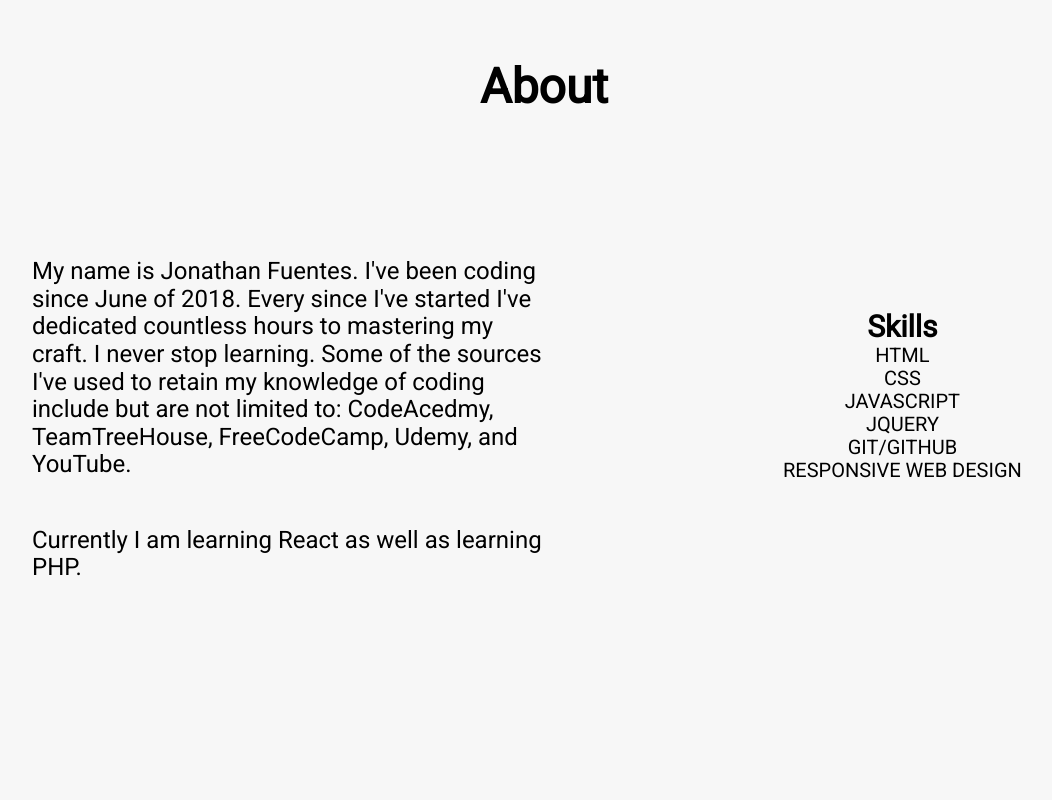
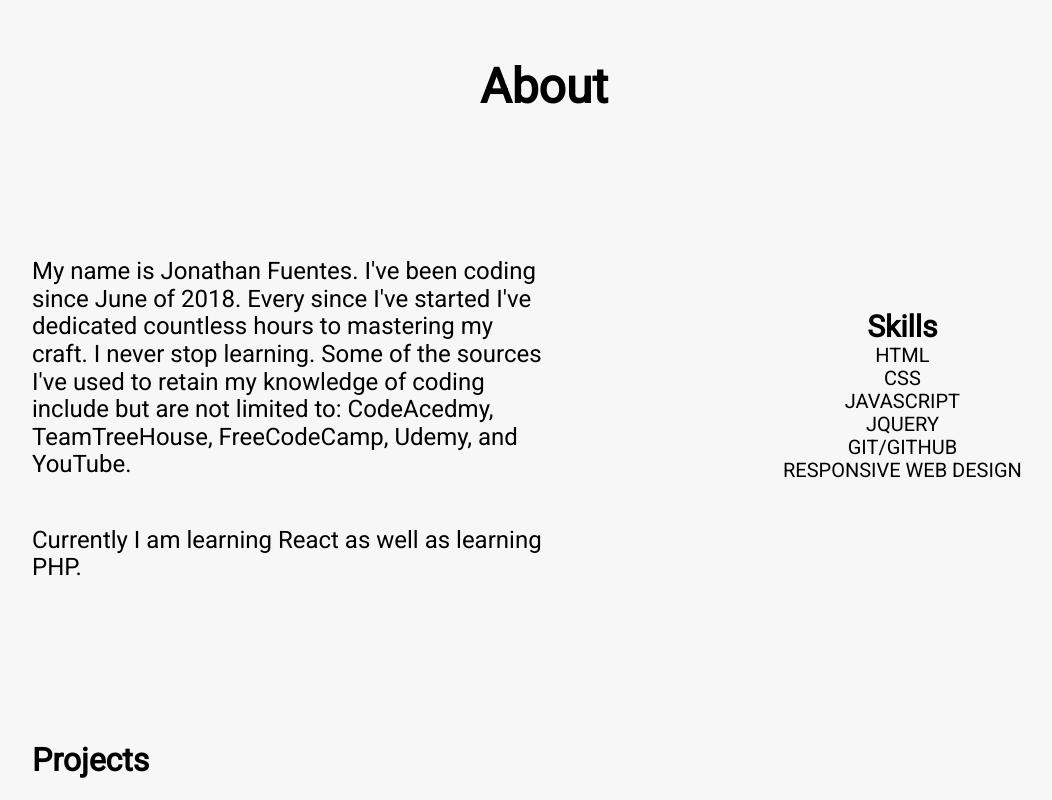
Before and after one commit to JonathanF95/JonathanF95.github.io, a plain HTML site: page index.html in a window 1280 px wide. Shown: the part 1023-1823 px from the top of the page, without its empty margins (96-1148 px from the left). Before the commit the page ends 1744 px from the top, so only its background shows below. Drawn offline with Linux system fonts and the light colour scheme.

Commit message:
Add files via upload

```diff
--- a/index.html
+++ b/index.html
@@ -50,8 +50,13 @@
         </div>
       </div>
     </section>
-    <section>
+    <section id="projects">
+      <div class="container">
+        <h1>Projects</h1>
+        <div class="flex">
 
+        </div>
+      </div>
     </section>
   </body>
 </html>
```
